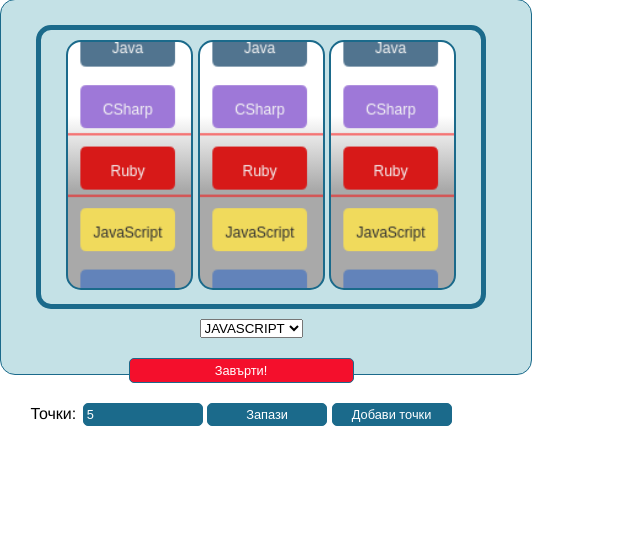
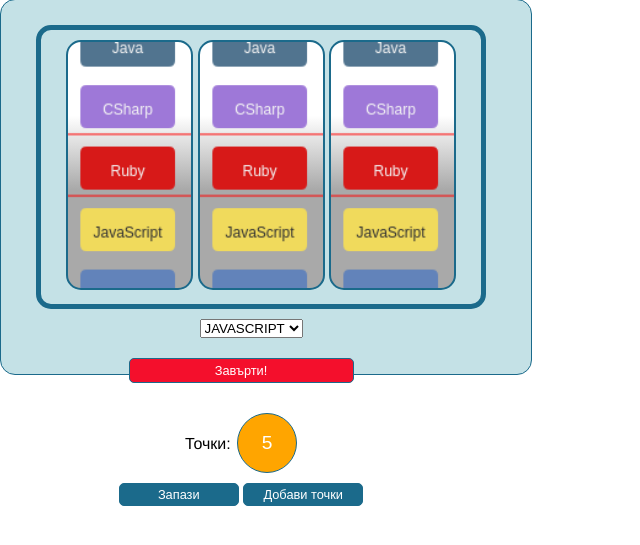
Before and after one commit to TeamCockscombCrested/JSGame, a PHP site: page /jsgame.html in a window 1280 px wide. Shown: the part 37-582 px from the top of the page, without its empty margins (0-640 px from the left). Run offline with PHP 8.4, Linux system fonts and the light colour scheme; style sheets or scripts are compiled from the project's sources.

Commit message:
Добавена стилизация на ротативката.

```diff
--- a/css/styles.scss
+++ b/css/styles.scss
@@ -108,5 +108,15 @@ body {
       cursor: pointer;
       border: 1px solid tomato;
     }
+    #score {
+      background-color: orange;
+      margin-top: 10px;
+      margin-bottom: 10px;
+      width: 60px !important;
+      height: 60px !important;
+      border-radius: 60px !important;
+      text-align: center;
+      font-size: 1.2em;
+    }
   }
 }
--- a/jsgame.html
+++ b/jsgame.html
@@ -33,6 +33,9 @@
             <input type="button" id="start-button" value="Завърти!" onclick="spinSlotMachine()"/>
             <label for="score" class="score-label">Точки: </label>
             <input id="score" type="text" value="5" name="score" readonly="" class="score-inputs">
+            <br/>
+
+
             <input type="button" id="save-button" value="Запази" class="score-inputs"/>
             <input type="button" id="add-button" value="Добави точки" class="score-inputs"/>
         </div>
```
